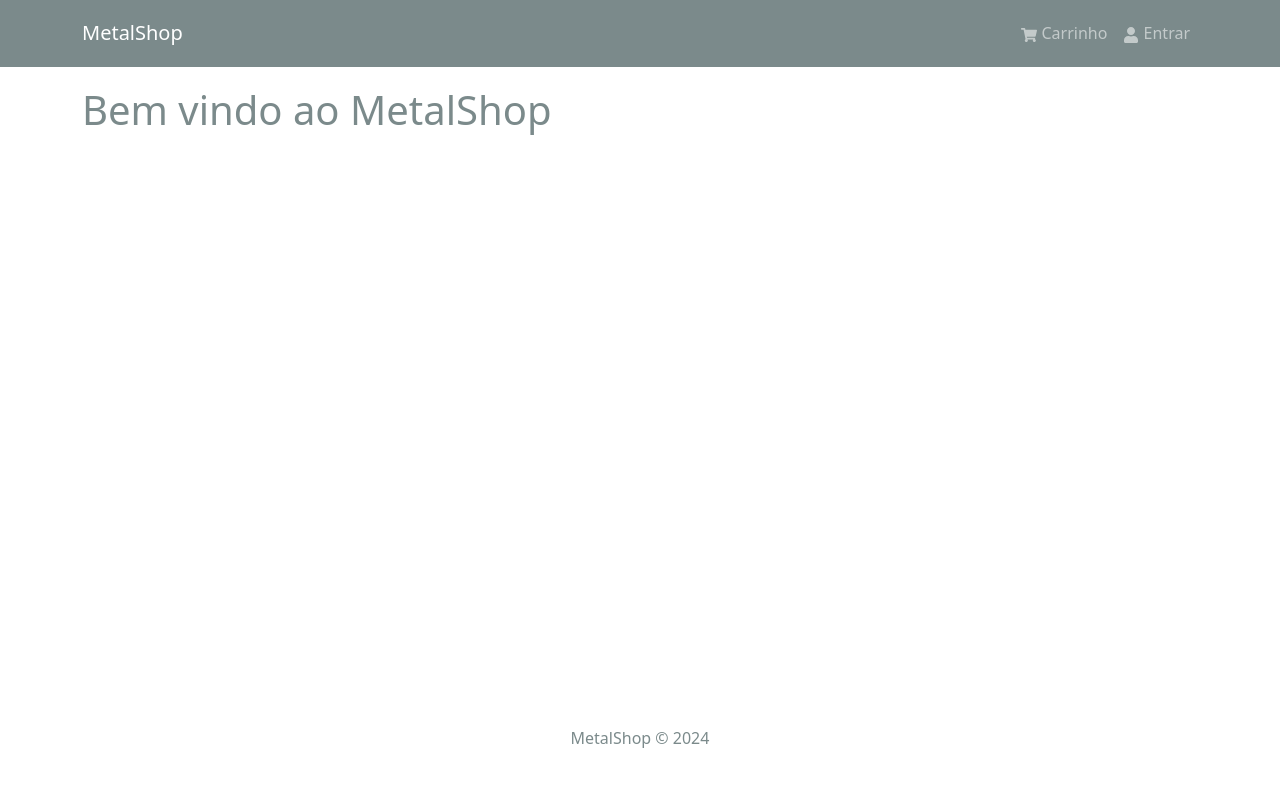
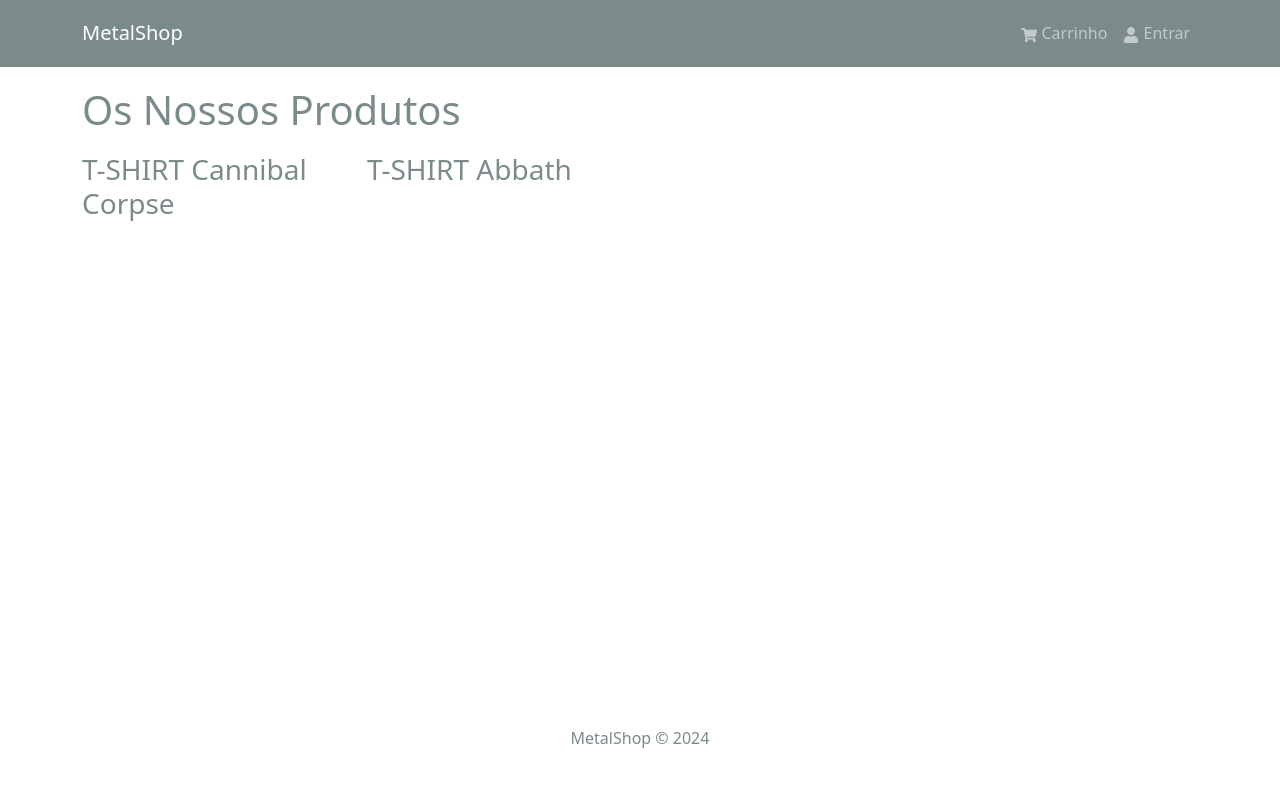
Before and after one commit to tskxz/MetalShop, a React (Create React App) app in the folder frontend/: page / in a window 1280 px wide. Shown: the top 786 px of the page. Built offline with nearby package versions, Linux system fonts and the light colour scheme.

Commit message:
Update App.js
Mostrar produtos

```diff
--- a/frontend/src/App.js
+++ b/frontend/src/App.js
@@ -1,6 +1,7 @@
 import { Container } from "react-bootstrap";
 import Header from "./components/Header";
 import Footer from "./components/Footer";
+import HomeScreen from "./screens/HomeScreen";
 import React from 'react'
 
 const App = () => {
@@ -9,7 +10,7 @@
    <Header/>
    <main className="py-3">
       <Container>
-        <h1>Bem vindo ao MetalShop</h1>
+        <HomeScreen />
       </Container>
    </main>
    <Footer/>
```
